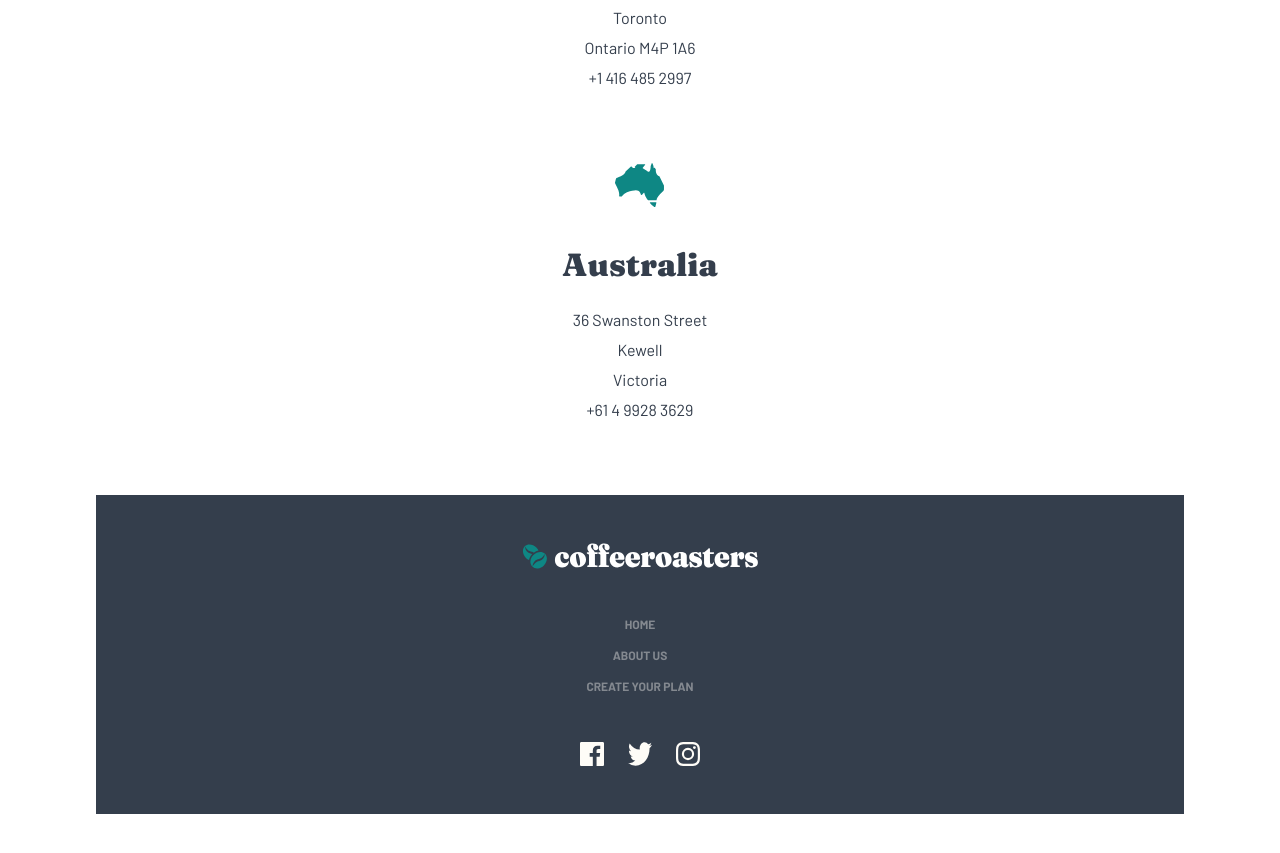
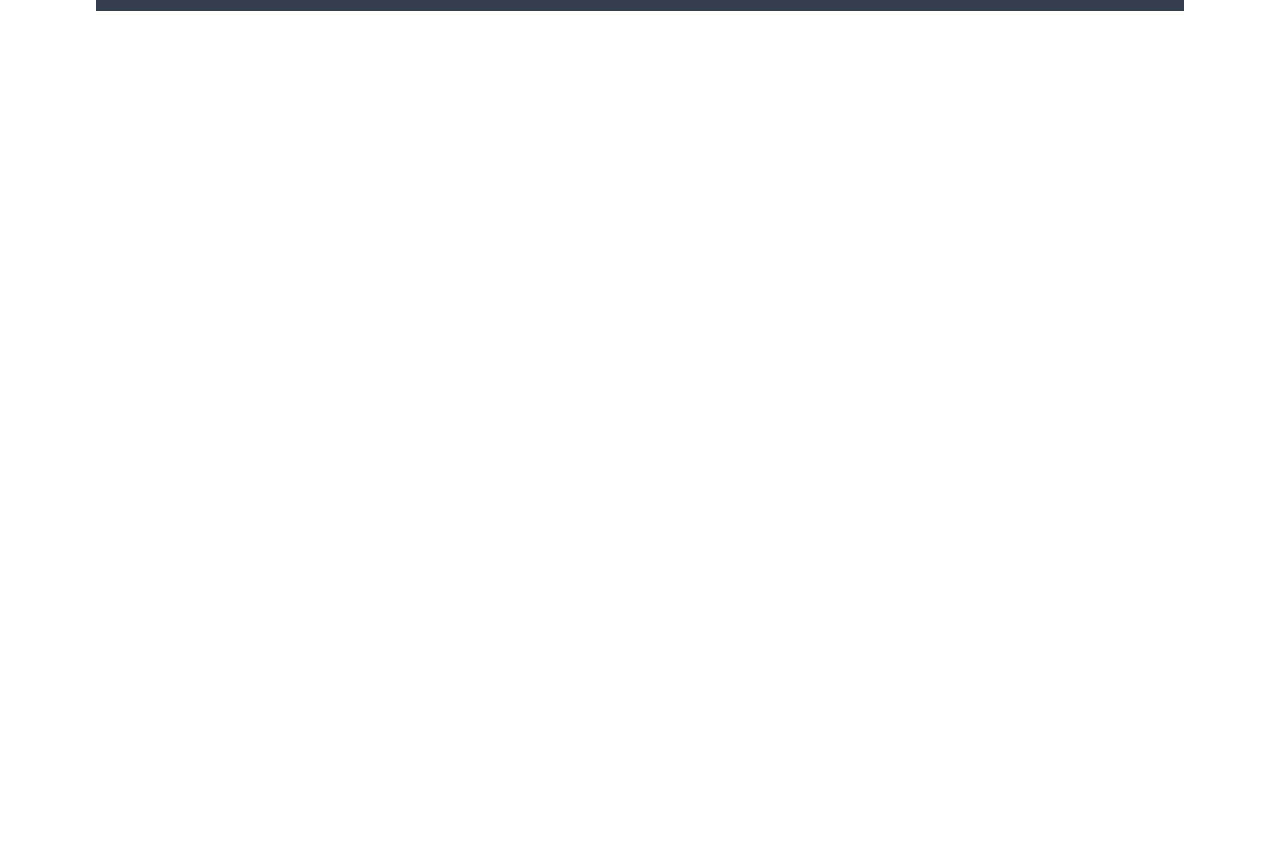
Before and after one commit to SuhasPatnaik/coffeeroasters-subscription-site, a React (Vite) app: page /about in a window 1280 px wide. Shown: the part 3262-4115 px from the top of the page. After the commit the page ends 3313 px from the top, so only its background shows below. Built offline with nearby package versions, Linux system fonts and the light colour scheme.

Commit message:
HQ + Footer: Desktop responsive

```diff
--- a/src/components/about/Headquarters.tsx
+++ b/src/components/about/Headquarters.tsx
@@ -2,14 +2,18 @@ import { hqLocations } from "../../utils/constants";
 
 export default function Headquarters() {
   return (
-    <section className="grid place-content-center place-items-center">
+    <section className="flex flex-col items-center w-full md:items-start md:px-12">
       <p className="font-heading text-h4 text-neutral-500">Our Headquarters</p>
+      <div className="flex flex-col w-full md:justify-between md:flex-row">
         {hqLocations.map((location, index) => {
           return (
-          <div key={index} className="text-center pb-8">
+            <div
+              key={index}
+              className="text-center md:text-left flex-1 min-w-[30%]"
+            >
               <img
                 src={location.imgUrl}
-              alt={`${location.name} country outline respresentation`}
+                alt={`${location.name} country outline representation`}
                 className="inline-block my-10"
               />
               <h3 className="font-heading text-h3 text-neutral-900 mb-6">
@@ -27,6 +31,7 @@ export default function Headquarters() {
             </div>
           );
         })}
+      </div>
     </section>
   );
 }
--- a/src/components/shared/Footer.tsx
+++ b/src/components/shared/Footer.tsx
@@ -2,29 +2,23 @@ import { Link } from "react-router";
 
 export default function Footer() {
   return (
-    <footer className="mt-auto bg-neutral-900 text-center py-12">
+    <footer className="mt-auto bg-neutral-900 text-center py-12 md:mt-24 md:flex md:justify-around md:items-center">
       <img
         src="/images/shared/desktop/logo-light.svg"
         alt="Coffee Roasters brand logo"
-        className="place-self-center pb-12"
+        className="place-self-center pb-12 md:pb-0"
       />
-      <div className="flex flex-col gap-4 text-neutral-500 text-nav pb-12">
-        <button className="cursor-pointer hover:text-neutral-200">
-          <Link to="/" className="uppercase">
+      <nav className="flex flex-col gap-4 text-neutral-500 text-nav pb-12 md:flex-row md:pb-0 md:items-center">
+        <Link to="/" className="uppercase hover:text-neutral-200">
           home
         </Link>
-        </button>
-        <button className="cursor-pointer hover:text-neutral-200">
-          <Link to="/about" className="uppercase">
+        <Link to="/about" className="uppercase hover:text-neutral-200">
           about us
         </Link>
-        </button>
-        <button className="cursor-pointer hover:text-neutral-200">
-          <Link to="/subscribe" className="uppercase">
+        <Link to="/subscribe" className="uppercase hover:text-neutral-200">
           create your plan
         </Link>
-        </button>
-      </div>
+      </nav>
       <div className="flex gap-6 justify-center">
         <img
           src="/images/shared/desktop/icon-facebook.svg"
```
Lines whose indentation alone changed are shown as unchanged.
